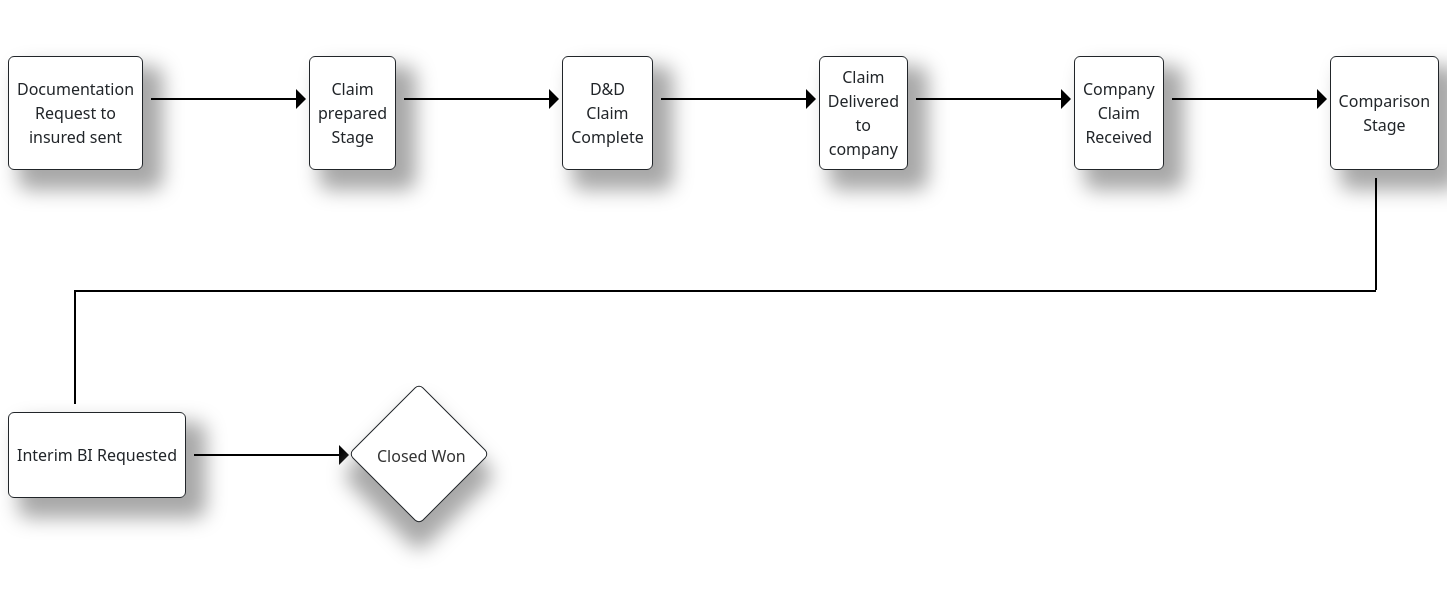
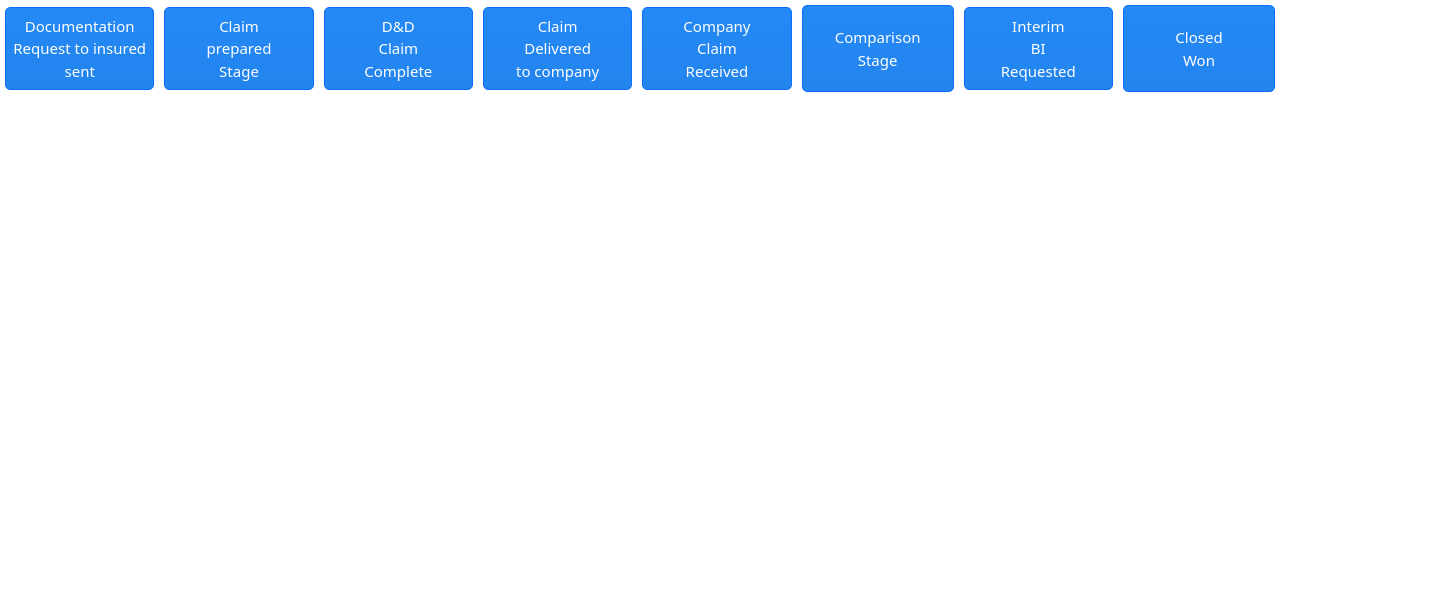
Before and after one commit to Saravanan-2002-ts/bi-poc, a plain HTML site: page index.html in a window 1280 px wide. Shown: the whole page, 1447 px wide, since content can reach past the window. Drawn offline with nearby package versions, Linux system fonts and the light colour scheme.

Commit message:
index.html

```diff
--- a/index.html
+++ b/index.html
@@ -4,184 +4,51 @@
 <head>
     <meta charset="UTF-8">
     <meta name="viewport" content="width=device-width, initial-scale=1.0">
-    <title>BluePrint</title>
-    <link href="https://cdn.jsdelivr.net/npm/bootstrap@5.3.1/dist/css/bootstrap.min.css" rel="stylesheet"
-        integrity="sha384-4bw+/aepP/YC94hEpVNVgiZdgIC5+VKNBQNGCHeKRQN+PtmoHDEXuppvnDJzQIu9" crossorigin="anonymous">
-    <script src="https://cdn.jsdelivr.net/npm/bootstrap@5.3.1/dist/js/bootstrap.bundle.min.js"
-        integrity="sha384-HwwvtgBNo3bZJJLYd8oVXjrBZt8cqVSpeBNS5n7C8IVInixGAoxmnlMuBnhbgrkm"
-        crossorigin="anonymous"></script>
-    <script src="https://cdnjs.cloudflare.com/ajax/libs/jquery/3.7.1/jquery.min.js"></script>
-    <script src="https://cdn.jsdelivr.net/npm/handlebars@latest/dist/handlebars.js"></script>
-    <script src="./mock.js"></script>
+    <title>Document</title>
+    <link href="https://cdn.jsdelivr.net/npm/bootstrap@5.0.2/dist/css/bootstrap.min.css" rel="stylesheet"
+        integrity="sha384-EVSTQN3/azprG1Anm3QDgpJLIm9Nao0Yz1ztcQTwFspd3yD65VohhpuuCOmLASjC" crossorigin="anonymous">
+</head>
 <style>
-        html {
-            width: fit-content;
+    .btn {
+        padding: 7px;
+        margin: 5px;
+        background: linear-gradient(0deg, rgb(35, 132, 237) 0%, rgb(36, 137, 246) 100%) transparent;
+        color: white;
+        border-radius: 5px;
+        width: 11em;
+        white-space: wrap;
+        word-wrap:normal;
+        font-size: 15px;
     }
 
-        body {
-            background-color: white;
-        }
-
-        .shadow-max {
-            box-shadow: 15px 15px 20px 5px rgb(168 168 168);
-        }
-
-        .btn-outline-dark {
-            --bs-btn-hover-bg: #24a0ed;
-            background-color: white;
-        }
-
-        .arrow-line-up-down {
-            position: relative;
-            height: 100px;
-            width: 2px;
-            background-color: black;
-            /* margin: 50px auto; */
-            margin-right: 10%;
-        }
-
-        .arrow-line-right-left {
-            position: relative;
-            width: 150px;
-            height: 2px;
-            background-color: black;
-            margin: 50px auto;
-        }
-
-        .btn {
-            white-space: wrap;
-        }
-
-
-        .up::before {
-            content: "";
-            position: absolute;
-            top: -10%;
-            left: 50%;
-            transform: translateX(-50%);
-            border: 10px solid transparent;
-            border-bottom-color: black;
-        }
-
-        .down::before {
-            content: "";
-            position: absolute;
-            bottom: -10%;
-            left: 50%;
-            transform: translateX(-50%);
-            border: 10px solid transparent;
-            border-top-color: black;
-            top: 90%;
-        }
-
-        .left::before {
-            content: "";
-            position: absolute;
-            top: 50%;
-            left: -10%;
-            transform: translateY(-50%);
-            border: 10px solid transparent;
-            border-right-color: black;
-        }
-
-        .right::before {
-            content: "";
-            position: absolute;
-            top: 50%;
-            right: -10%;
-            transform: translateY(-50%);
-            border: 10px solid transparent;
-            border-left-color: black;
-        }
-
-        .diamond-shape {
-            background: #fff;
-            height: 100px;
-            text-align: center;
-            transform: rotate(45deg);
-            width: 100px;
-            margin-left: 25px;
-        }
-
-        p {
-            text-align: center;
-            transform: rotate(45);
-            color: #333;
-            display: table-cell;
-            height: 60px;
-            transform: rotate(-45deg);
-            vertical-align: middle;
-            width: 60px;
-            white-space: nowrap;
+    .btn:hover {
+        /* background-color: #0061CA; */
+        color: white;
     }
 </style>
 
 <body>
-    <div class="h-100 d-flex align-items-center justify-content-center">
-        <div class="mt-5 d-flex flex-column" id="flow">
-            <div class="d-flex flex-row-reverse text-wrap">
+    <div class="h-100 d-flex flex-row justify-content-center align-items-center">
 
-                <button type="button" class="p-2 m-2 btn btn-outline-dark shadow-max">Comparison Stage</button>
-                <div class="d-flex flex-row-reverse">
-                    <div class="arrow-line-right-left right"></div>
-                </div>
-                <div class="d-flex flex-row">
-                    <button type="button" class="p-2 m-2 btn btn-outline-dark shadow-max ">Company Claim Received</button>
-                </div>
-                <div class="d-flex flex-row-reverse">
-                    <div class="arrow-line-right-left right"></div>
-                </div>
-                <button type="button" class="p-2 m-2 btn btn-outline-dark shadow-max">Claim Delivered to
-                    company</button>
-                <div class="d-flex flex-row-reverse">
-                    <div class="arrow-line-right-left right"></div>
-                </div>
-                <div class="d-flex flex-row">
-                    <button type="button" class="p-2 m-2 btn btn-outline-dark shadow-max">D&D Claim Complete</button>
-                </div>
-                <div class="d-flex flex-row-reverse">
-                    <div class="arrow-line-right-left right"></div>
-                </div>
-                <button type="button" class="p-2 m-2 btn btn-outline-dark shadow-max">Claim prepared Stage</button>
-                <div class="d-flex flex-row-reverse">
-                    <div class="arrow-line-right-left right"></div>
-                </div>
-                <button type="button" class="p-2 m-2 btn btn-outline-dark shadow-max">Documentation Request to insured sent</button>
-            </div>
-            <div class="d-flex" style="margin-left: 95%;">
-                <div class="arrow-line-up-down" style="height: 112px;"></div>
-            </div>
-            <div class="arrow-line-right-left"
-                style="width: 90%; margin-left: 5.1%; margin-top: 0%; margin-bottom: 0%;"></div>
-            <div class="d-flex" style="margin-left: 5.1%;">
-                <div class="arrow-line-up-down" style="height: 112px;"></div>
-            </div>
-            <div class="d-flex flex-row">
-                <!-- <button type="button" class="p-2 m-2 btn btn-outline-dark shadow-max">Comparison Stage</button>
-                <div class="d-flex">
-                    <div class="arrow-line-right-left right"></div>
-                </div> -->
-                <div class="d-flex flex-row">
-                    <button type="button" class="p-2 m-2 btn btn-outline-dark shadow-max">Interim BI Requested</button>
-                    <div class="d-flex">
-                        <div class="arrow-line-right-left right"></div>
-                    </div>
-                </div>
-                <!-- <div class="d-flex flex-row">
-                    <button type="button" class="p-2 m-2 btn btn-outline-dark shadow-max">Hold Back Stage</button>
-                    <div class="d-flex">
-                        <div class="arrow-line-right-left right"></div>
-                    </div>
-                </div> -->
-                <div class="d-flex flex-row">
-                    <button type="button" class="p-2 btn btn-outline-dark shadow-max diamond-shape">
-                        <p>Closed
-                            Won</p>
-                    </button>
+        <button type="button" class="btn btn-primary .bg-primary.bg-gradient " >Documentation Request to insured sent</button>
+
+        <button type="button" class="btn btn-primary .bg-primary.bg-gradient">Claim <br>prepared <br> Stage</button>
+
+        <button type="button" class="btn btn-primary .bg-primary.bg-gradient">D&D <br>Claim<br> Complete</button>
+
+        <button type="button" class="btn btn-primary .bg-primary.bg-gradient">Claim <br>Delivered<br> to company</button>
+
+        <button type="button" class="btn btn-primary .bg-primary.bg-gradient">Company <br>Claim<br> Received</button>
+
+        <button type="button" class="btn btn-primary .bg-primary.bg-gradient" style="padding: 20px;">Comparison<br>Stage</button>
+
+        <button type="button" class="btn btn-primary .bg-primary.bg-gradient">Interim <br> BI <br>Requested</button>
+
+        <button type="button" class="btn btn-primary .bg-primary.bg-gradient" style="padding: 20px;">Closed <br>Won</button>
     </div>
     </div>
     </div>
-    </div>
+
 </body>
 
 </html>
```
Lines whose indentation alone changed are shown as unchanged.
